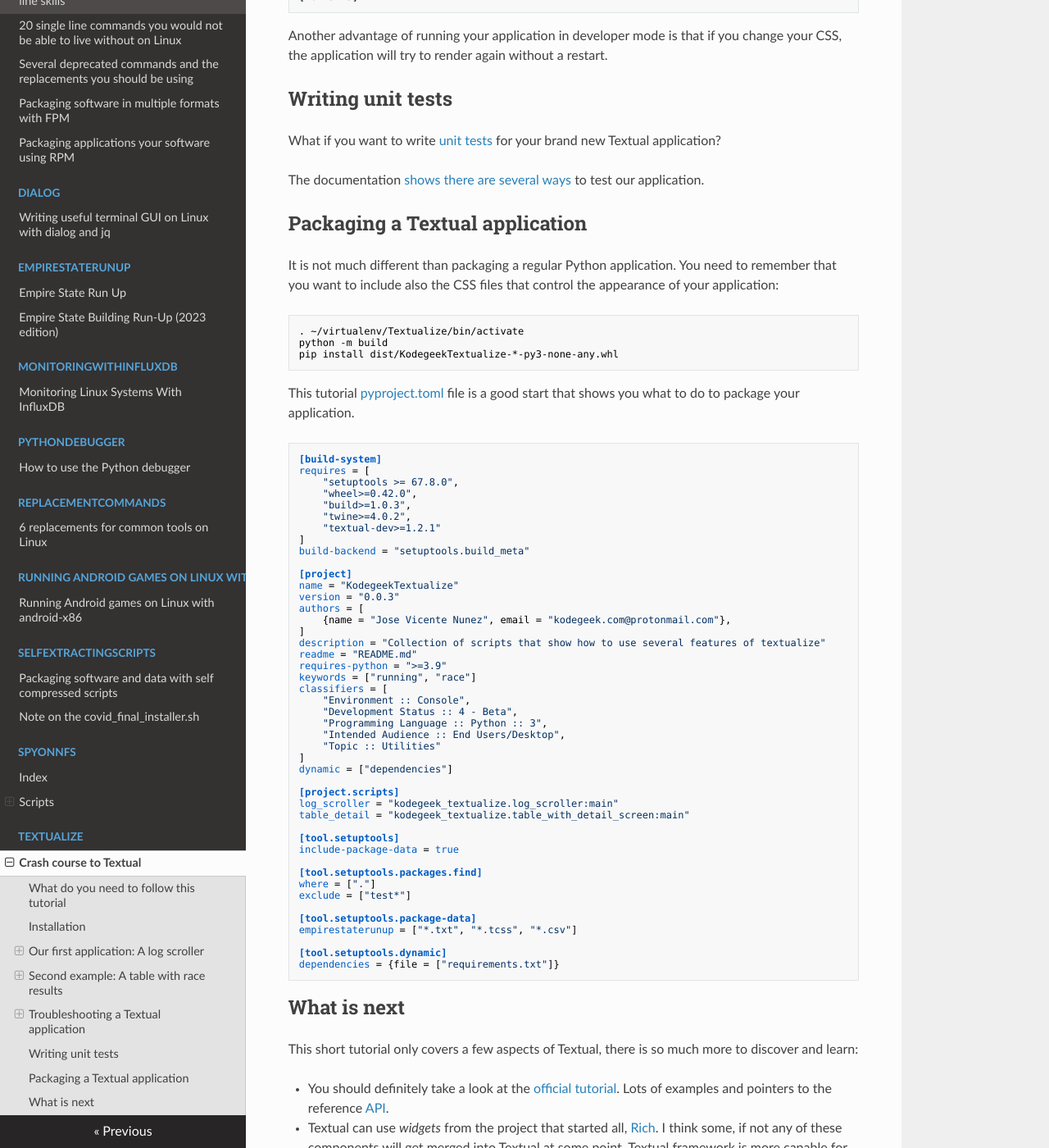
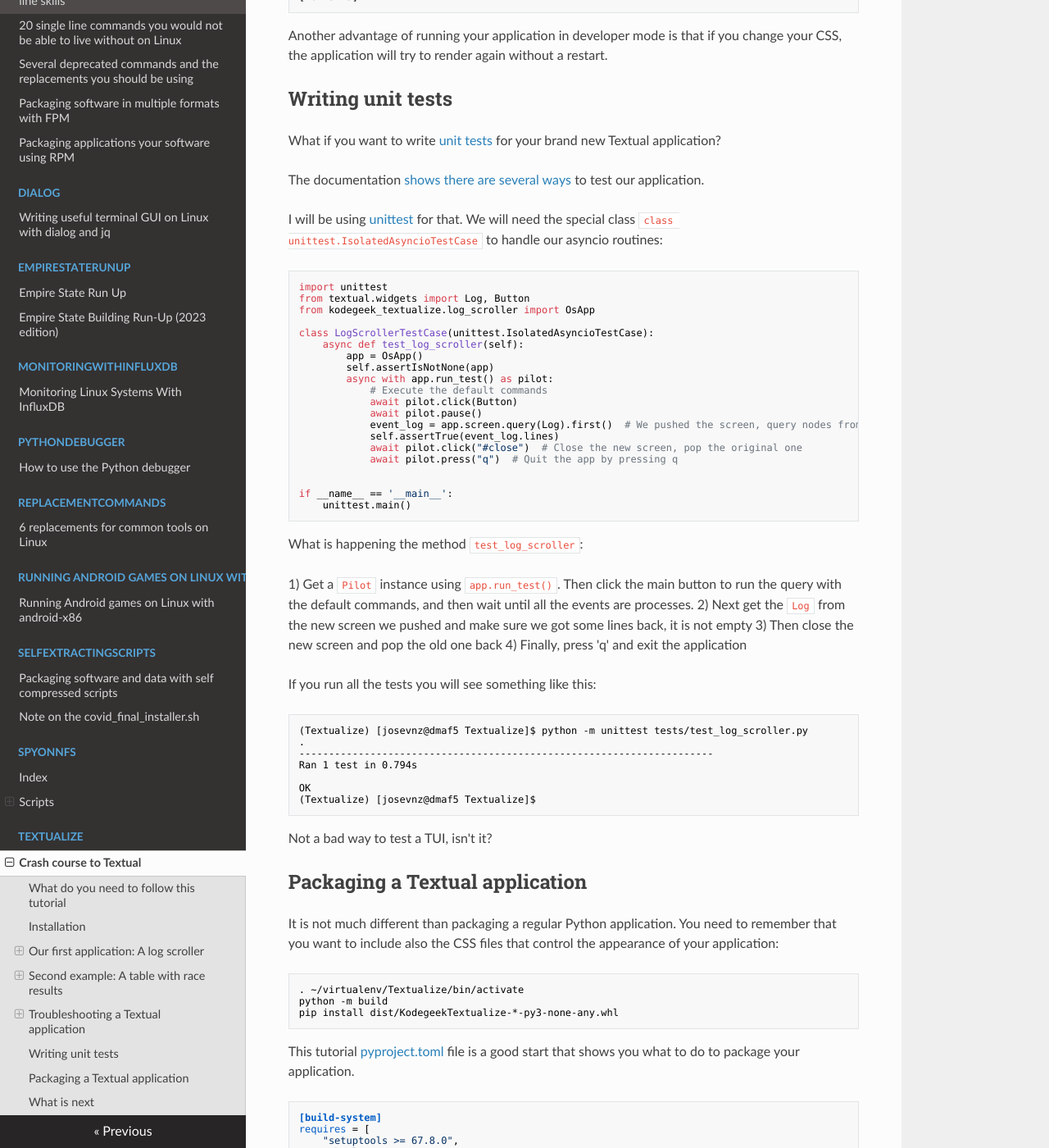
Before and after one commit to josevnz/tutorials, an MkDocs documentation site: the page built from docs/Textualize/TUTORIAL.md, in a window 1280 px wide and 1400 px high, scrolled down 12792 px. Shown: the whole window at 82% size. Built offline with MkDocs 1.6.1, drawn with Linux system fonts in a browser that asks for light colours; nearby versions of some CDN libraries.

Commit message:
Wrote Pilot for TUI

````diff
--- a/docs/Textualize/TUTORIAL.md
+++ b/docs/Textualize/TUTORIAL.md
@@ -611,6 +611,52 @@ What if you want to write [unit tests](https://docs.python.org/3/library/unittes
 
 The documentation [shows there are several ways](https://textual.textualize.io/guide/testing/) to test our application.
 
+I will be using [unittest](https://docs.python.org/3/library/unittest.html) for that. We will need the special class `class unittest.IsolatedAsyncioTestCase` to handle our asyncio routines:
+
+```python
+import unittest
+from textual.widgets import Log, Button
+from kodegeek_textualize.log_scroller import OsApp
+
+class LogScrollerTestCase(unittest.IsolatedAsyncioTestCase):
+    async def test_log_scroller(self):
+        app = OsApp()
+        self.assertIsNotNone(app)
+        async with app.run_test() as pilot:
+            # Execute the default commands
+            await pilot.click(Button)
+            await pilot.pause()
+            event_log = app.screen.query(Log).first()  # We pushed the screen, query nodes from there
+            self.assertTrue(event_log.lines)
+            await pilot.click("#close")  # Close the new screen, pop the original one
+            await pilot.press("q")  # Quit the app by pressing q
+
+
+if __name__ == '__main__':
+    unittest.main()
+```
+
+What is happening the method `test_log_scroller`:
+
+1) Get a `Pilot` instance using `app.run_test()`. Then click the main button to run the query with the default commands, and then wait until all the events are processes.
+2) Next get the `Log` from the new screen we pushed and make sure we got some lines back, it is not empty
+3) Then close the new screen and pop the old one back
+4) Finally, press 'q' and exit the application
+
+If you run all the tests you will see something like this:
+
+```shell
+(Textualize) [josevnz@dmaf5 Textualize]$ python -m unittest tests/test_log_scroller.py
+.
+----------------------------------------------------------------------
+Ran 1 test in 0.794s
+
+OK
+(Textualize) [josevnz@dmaf5 Textualize]$
+```
+
+Not a bad way to test a TUI, isn't it?
+
 ## Packaging a Textual application
 
 It is not much different than packaging a regular Python application. You need to remember that you want to include also the CSS files that control the appearance of your application:
````
Also changed, not shown: 1 other file.
